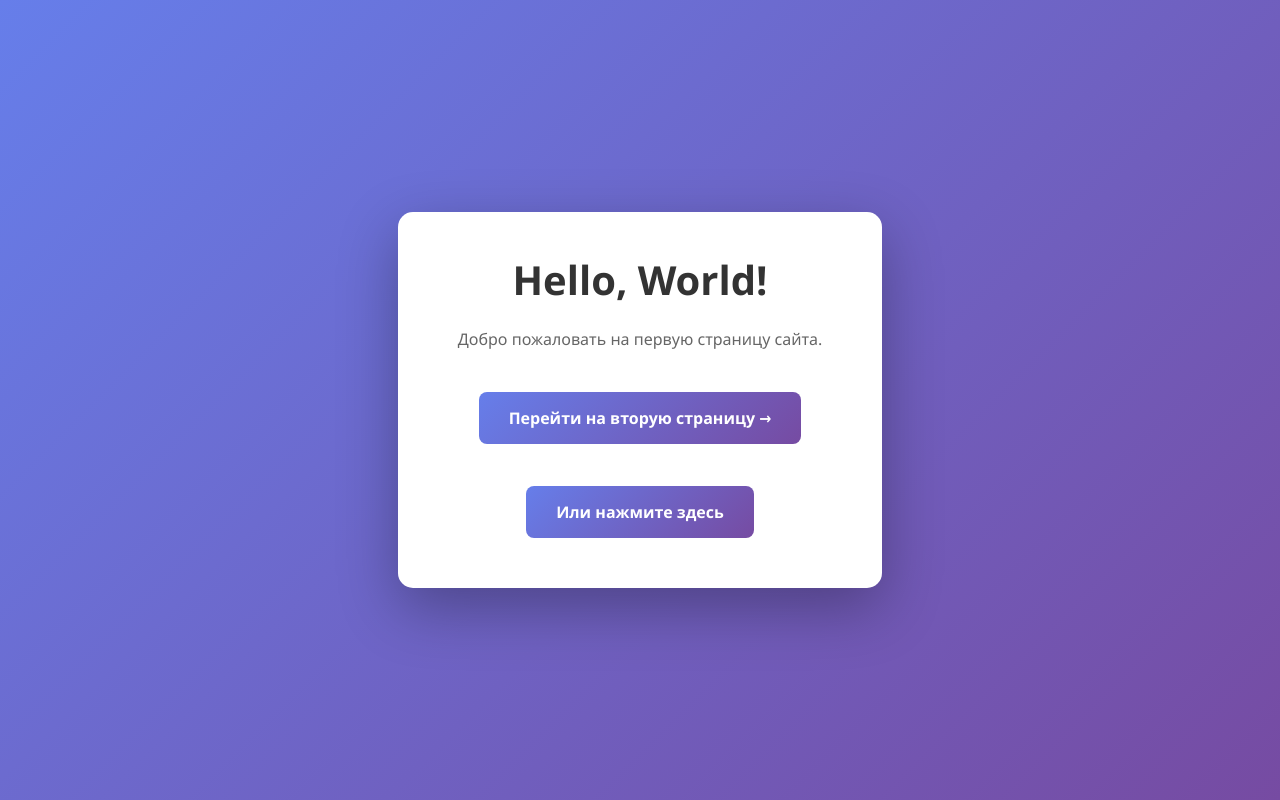
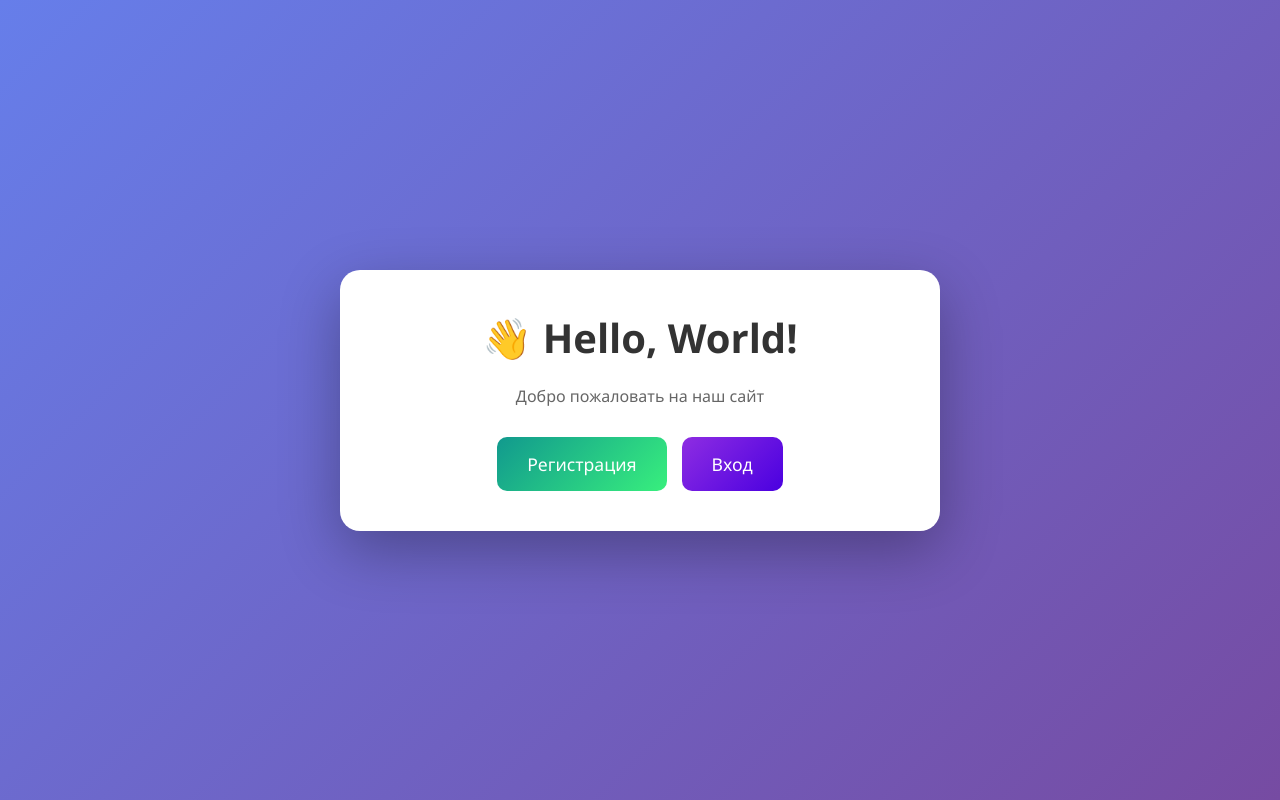
Before and after one commit to poilk777/test, a plain HTML site: page index.html in a window 1280 px wide. Drawn offline with Linux system fonts and the light colour scheme.

Commit message:
AI: update 6 files

```diff
--- a/index.html
+++ b/index.html
@@ -2,53 +2,67 @@
 <html lang="ru">
 <head>
     <meta charset="UTF-8">
-    <meta name="viewport" content="width=device-width, initial-scale=1.0">
-    <title>Главная страница</title>
+    <title>Hello World</title>
     <style>
-        * { margin: 0; padding: 0; box-sizing: border-box; }
-        body {
-            font-family: 'Segoe UI', Tahoma, Geneva, Verdana, sans-serif;
-            background: linear-gradient(135deg, #667eea 0%, #764ba2 100%);
-            min-height: 100vh;
-            display: flex;
-            justify-content: center;
-            align-items: center;
-            padding: 20px;
-        }
-        .container {
-            background: white;
-            padding: 40px 60px;
-            border-radius: 15px;
-            box-shadow: 0 20px 60px rgba(0,0,0,0.3);
-            text-align: center;
-            max-width: 500px;
-        }
-        h1 { color: #333; margin-bottom: 20px; font-size: 2.5em; }
-        p { color: #666; margin-bottom: 30px; line-height: 1.6; }
-        .btn {
-            display: inline-block;
-            padding: 15px 30px;
-            margin: 10px;
-            background: linear-gradient(135deg, #667eea 0%, #764ba2 100%);
-            color: white;
-            text-decoration: none;
-            border-radius: 8px;
-            font-size: 16px;
-            font-weight: 600;
-            transition: transform 0.3s, box-shadow 0.3s;
-            border: none;
-            cursor: pointer;
-        }
-        .btn:hover { transform: translateY(-3px); box-shadow: 0 10px 30px rgba(102, 126, 234, 0.4); }
+        * { margin: 0; padding: 0; box-sizing: border-box; font-family: 'Segoe UI', sans-serif; }
+        body { min-height: 100vh; display: flex; justify-content: center; align-items: center; background: linear-gradient(135deg, #667eea, #764ba2); padding: 20px; }
+        .container { background: white; border-radius: 20px; padding: 40px; max-width: 600px; width: 100%; box-shadow: 0 20px 60px rgba(0,0,0,0.3); text-align: center; }
+        h1 { color: #333; font-size: 2.5em; margin-bottom: 20px; }
+        p { color: #666; margin-bottom: 30px; }
+        .btn-group { display: flex; gap: 15px; justify-content: center; flex-wrap: wrap; }
+        .btn { padding: 15px 30px; border: none; border-radius: 10px; cursor: pointer; transition: all 0.3s; text-decoration: none; font-size: 1.1em; }
+        .btn-green { background: linear-gradient(135deg, #11998e, #38ef7d); color: white; }
+        .btn-purple { background: linear-gradient(135deg, #8E2DE2, #4A00E0); color: white; }
+        .btn:hover { transform: translateY(-3px); box-shadow: 0 10px 20px rgba(0,0,0,0.2); }
+        .form-box { max-width: 400px; }
+        .input-group { margin-bottom: 20px; text-align: left; }
+        label { display: block; margin-bottom: 8px; font-weight: 500; }
+        input { width: 100%; padding: 12px; border: 2px solid #ddd; border-radius: 10px; font-size: 1em; }
+        input:focus { outline: none; border-color: #667eea; }
+        .submit-btn { width: 100%; padding: 15px; border: none; border-radius: 10px; font-size: 1.1em; cursor: pointer; margin-top: 10px; }
+        .back-link { margin-top: 20px; display: inline-block; }
+        .back-link a { color: #667eea; text-decoration: none; }
     </style>
 </head>
 <body>
-    <div class="container">
-        <h1>Hello, World!</h1>
-        <p>Добро пожаловать на первую страницу сайта.</p>
-        <a href="second.html" class="btn">Перейти на вторую страницу →</a>
-        <br><br>
-        <a href="second.html" class="btn">Или нажмите здесь</a>
+    <!-- Главная -->
+    <div id="main" class="container">
+        <h1>👋 Hello, World!</h1>
+        <p>Добро пожаловать на наш сайт</p>
+        <div class="btn-group">
+            <a onclick="showForm('register')" class="btn btn-green">Регистрация</a>
+            <a onclick="showForm('login')" class="btn btn-purple">Вход</a>
+        </div>
     </div>
+
+    <!-- Регистрация -->
+    <div id="register" style="display:none" class="container form-box">
+        <h1>📝 Регистрация</h1>
+        <form onsubmit="regSubmit(event)">
+            <div class="input-group"><label for="regName">Имя *</label><input type="text" id="regName" required></div>
+            <div class="input-group"><label for="regEmail">Email *</label><input type="email" id="regEmail" required></div>
+            <div class="input-group"><label for="regPass">Пароль *</label><input type="password" id="regPass" required></div>
+            <button class="submit-btn btn-green">Зарегистрироваться</button>
+        </form>
+        <div class="back-link"><a href="#" onclick="hideAll()">← Назад</a></div>
+    </div>
+
+    <!-- Вход -->
+    <div id="login" style="display:none" class="container form-box">
+        <h1>🔐 Вход</h1>
+        <form onsubmit="loginSubmit(event)">
+            <div class="input-group"><label for="logEmail">Email *</label><input type="email" id="logEmail" required></div>
+            <div class="input-group"><label for="logPass">Пароль *</label><input type="password" id="logPass" required></div>
+            <button class="submit-btn btn-purple">Войти</button>
+        </form>
+        <div class="back-link"><a href="#" onclick="hideAll()">← Назад</a></div>
+    </div>
+
+    <script>
+        function showForm(f) { hideAll(); document.getElementById(f).style.display='block'; }
+        function hideAll() { ['main','register','login'].forEach(i=>document.getElementById(i).style.display='none'); document.getElementById('main').style.display='block'; }
+        function regSubmit(e) { e.preventDefault(); alert('✅ Регистрация!\nИмя: '+document.getElementById('regName').value+'\nEmail: '+document.getElementById('regEmail').value); hideAll(); e.target.reset(); }
+        function loginSubmit(e) { e.preventDefault(); alert('✅ Вход выполнен!\n' + document.getElementById('logEmail').value); hideAll(); e.target.reset(); }
+    </script>
 </body>
 </html>
```
